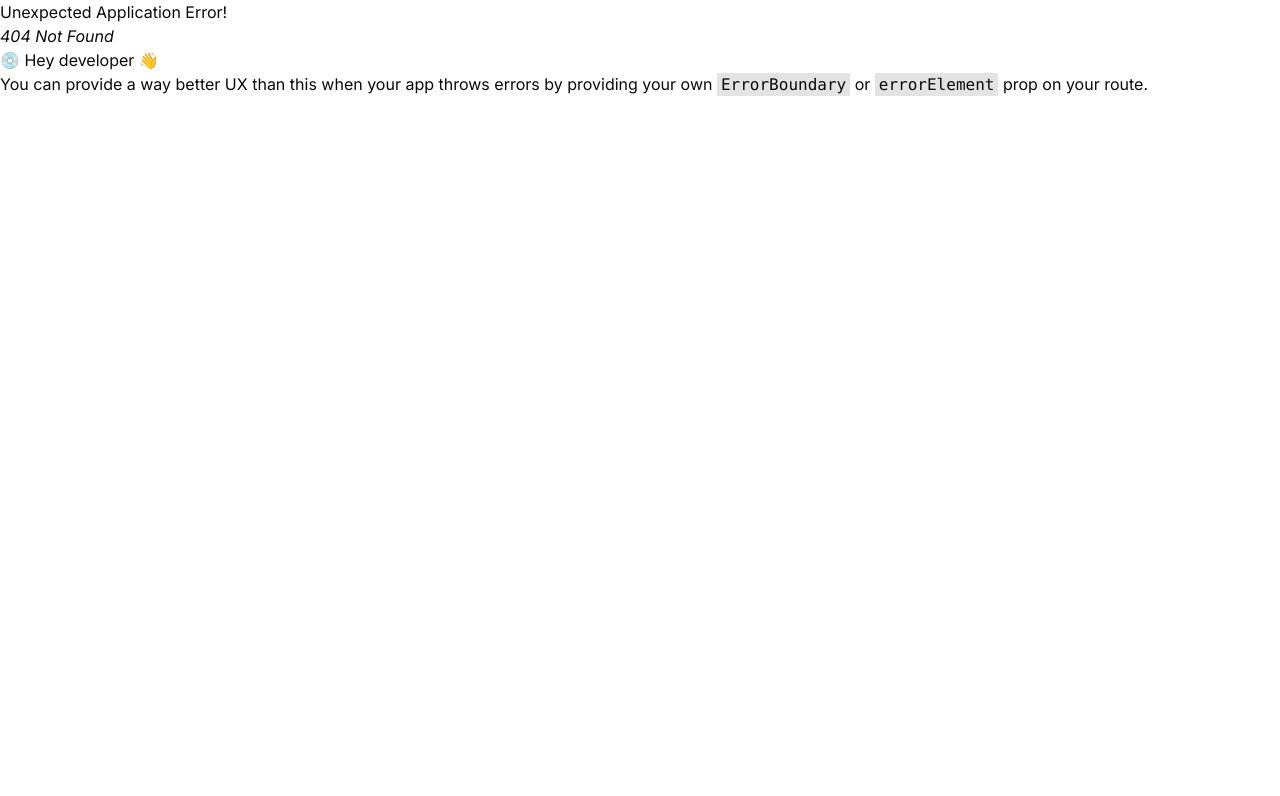
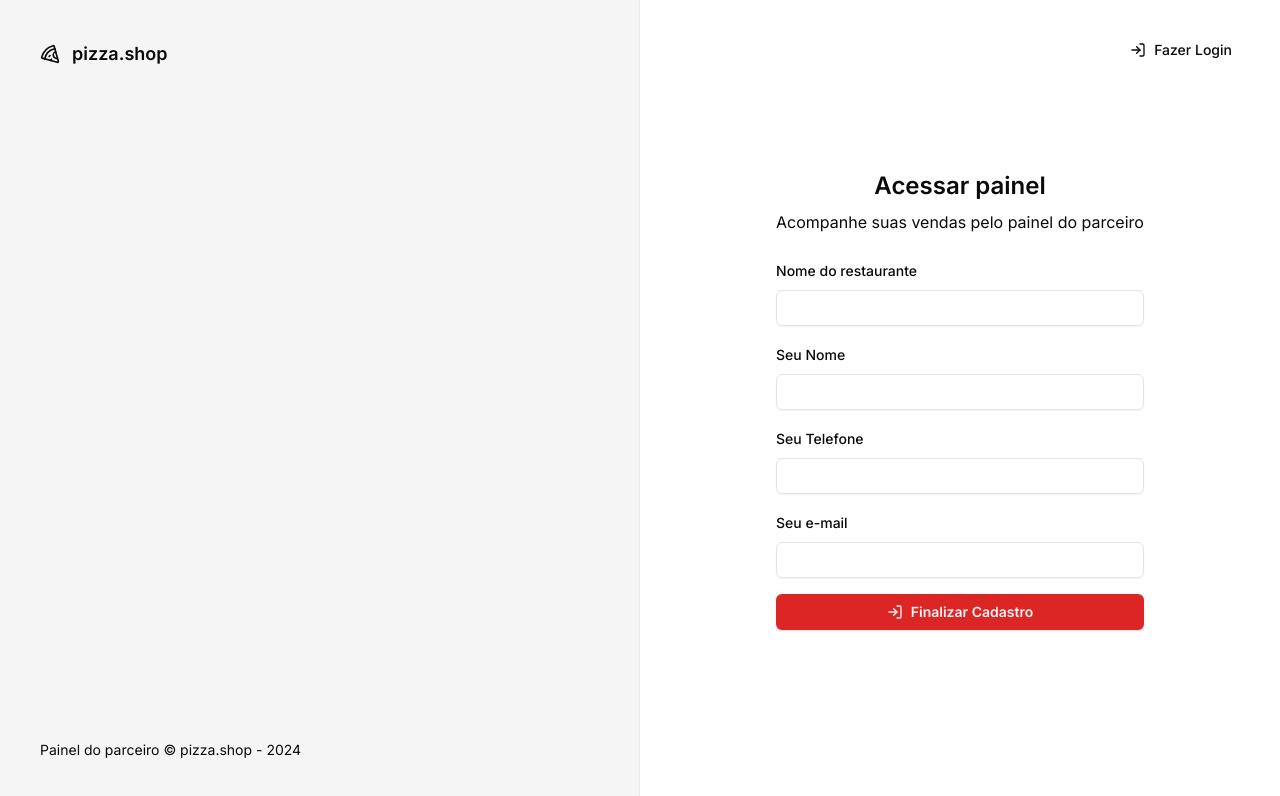
Before and after one commit to gabriel-corto/pizza-shop, a React (Vite) app: page /sign-up in a window 1280 px wide. Before the commit this address had no page. Shown: the top 796 px of the page. Built offline with nearby package versions, Linux system fonts and the light colour scheme.

Commit message:
feat: add sign-up form and validation scheme

```diff
--- a/package.json
+++ b/package.json
@@ -21,6 +21,7 @@
     "react-helmet-async": "^2.0.5",
     "react-hook-form": "^7.54.2",
     "react-router-dom": "^7.1.1",
+    "sonner": "^1.7.1",
     "tailwind-merge": "^2.6.0",
     "tailwindcss-animate": "^1.0.7",
     "zod": "^3.24.1"
--- a/src/App.tsx
+++ b/src/App.tsx
@@ -3,11 +3,13 @@ import { RouterProvider } from "react-router-dom";
 
 import { routes } from "./routes";
 import "./index.css";
+import { Toaster } from "sonner";
 
 export function App() {
   return (
     <HelmetProvider>
       <Helmet titleTemplate="%s | pizza.shop" />
+      <Toaster richColors />
       <RouterProvider router={routes} />
     </HelmetProvider>
   )
--- a/src/pages/_layouts/auth.tsx
+++ b/src/pages/_layouts/auth.tsx
@@ -15,7 +15,7 @@ export function AuthLayout() {
         </footer>
       </div>
 
-      <div className="flex items-center justify-center">
+      <div className="flex items-center justify-center relative">
         <Outlet />
       </div>
     </div>
--- a/src/pages/auth/sign-in.tsx
+++ b/src/pages/auth/sign-in.tsx
@@ -2,10 +2,12 @@ import { Button } from "@/components/ui/button"
 import { Input } from "@/components/ui/input"
 import { Label } from "@/components/ui/label"
 import { zodResolver } from "@hookform/resolvers/zod"
-import { LogIn } from "lucide-react"
+import { LogIn, LogInIcon } from "lucide-react"
 import { Helmet } from "react-helmet-async"
 
 import { useForm  } from "react-hook-form"
+import { Link } from "react-router-dom"
+import { toast } from "sonner"
 import { z } from "zod"
 
 const SignInFormScheme = z.object({
@@ -22,8 +24,20 @@ export function SignIn() {
 
   async function handleSignIn(data: SignInFormData) {
     console.log(data)
+    try {
+      await new Promise(resolve => setTimeout(resolve, 2000))
 
-    await new Promise(resolve => setTimeout(resolve, 2000))
+      toast.success("Enviamos um link de autenticação para seu e-mail.", {
+        action: {
+          label: "Reenviar",
+          onClick: () => {handleSignIn(data)}
+        }
+      })
+
+    } catch {
+      toast.error("Credencias inválidas.")
+    }
+
   }
 
   return (
@@ -31,6 +45,14 @@ export function SignIn() {
       <Helmet title="Login" />
 
       <div className="p-8">
+
+        <Button variant="ghost" className="absolute top-8 right-8" asChild>
+          <Link to="/sign-up">
+            <LogInIcon />
+            Novo estabelecimento
+          </Link>
+        </Button>
+
         <div className="flex w-[350] flex-col justify-center gap-6">
           <div className="flex flex-col gap-2 text-center">
             <h1 className="text-2xl font-semibold">
--- /dev/null
+++ b/src/pages/auth/sign-up.tsx
@@ -0,0 +1,103 @@
+import { Button } from "@/components/ui/button"
+import { Input } from "@/components/ui/input"
+import { Label } from "@/components/ui/label"
+import { zodResolver } from "@hookform/resolvers/zod"
+import { LogIn, LogInIcon } from "lucide-react"
+import { Helmet } from "react-helmet-async"
+
+import { useForm  } from "react-hook-form"
+import { Link, useNavigate } from "react-router-dom"
+import { toast } from "sonner"
+import { z } from "zod"
+
+const SignUpFormScheme = z.object({
+  restaurantName: z.string(),
+  managerName: z.string(),
+  phone: z.string(),
+  email: z.string().email(),
+})
+
+type SignUpFormData = z.infer<typeof SignUpFormScheme>
+
+export function SignUp() {
+
+  const navigate = useNavigate()
+
+  const { register, handleSubmit, formState: { isSubmitting } } = useForm<SignUpFormData>({
+    resolver: zodResolver(SignUpFormScheme)
+  })
+
+  async function handleSignUp(data: SignUpFormData) {
+    console.log(data)
+    try {
+      await new Promise(resolve => setTimeout(resolve, 2000))
+
+      toast.success("Restaurante cadastrado com sucesso!", {
+        action: {
+          label: "Fazer Login",
+          onClick: () => navigate("/sign-in")
+        }
+      })
+
+    } catch {
+      toast.error("Erro ao cadastrar restaurante.")
+    }
+
+  }
+
+  return (
+    <>
+      <Helmet title="Login" />
+      <div className="p-8">
+
+        <Button variant="ghost" className="absolute top-8 right-8" asChild>
+          <Link to="/sign-in">
+            <LogIn />
+            Fazer Login
+          </Link>
+        </Button>
+
+        <div className="flex w-[350] flex-col justify-center gap-6">
+          <div className="flex flex-col gap-2 text-center">
+            <h1 className="text-2xl font-semibold">
+              Acessar painel
+            </h1>
+            <p>Acompanhe suas vendas pelo painel do parceiro</p>
+          </div>
+
+          <form className="space-y-4" onSubmit={handleSubmit(handleSignUp)}>
+            <div className="space-y-2">
+              <Label htmlFor="restaurantName">Nome do restaurante</Label>
+              <Input
+                type="text"
+                id="restaurantName"
+                {...register("restaurantName")}
+              />
+            </div>
+
+            <div className="space-y-2">
+              <Label htmlFor="managerName">Seu Nome</Label>
+              <Input type="text" id="managerName" {...register("managerName")} />
+            </div>
+
+            <div className="space-y-2">
+              <Label htmlFor="phone">Seu Telefone</Label>
+              <Input type="tel" id="phone" {...register("phone")} />
+            </div>
+
+            <div className="space-y-2">
+              <Label htmlFor="email">Seu e-mail</Label>
+              <Input type="email" id="email" {...register("email")} />
+            </div>
+
+            <Button disabled={isSubmitting} type="submit" className="w-full font-semibold">
+              <LogInIcon />
+              Finalizar Cadastro
+            </Button>
+          </form>
+
+        </div>
+      </div>
+    </>
+  )
+}
```
Also changed, not shown: src/routes.tsx (+7 -2 lines), 1 other file (tests, documents, lock files or other folders).
